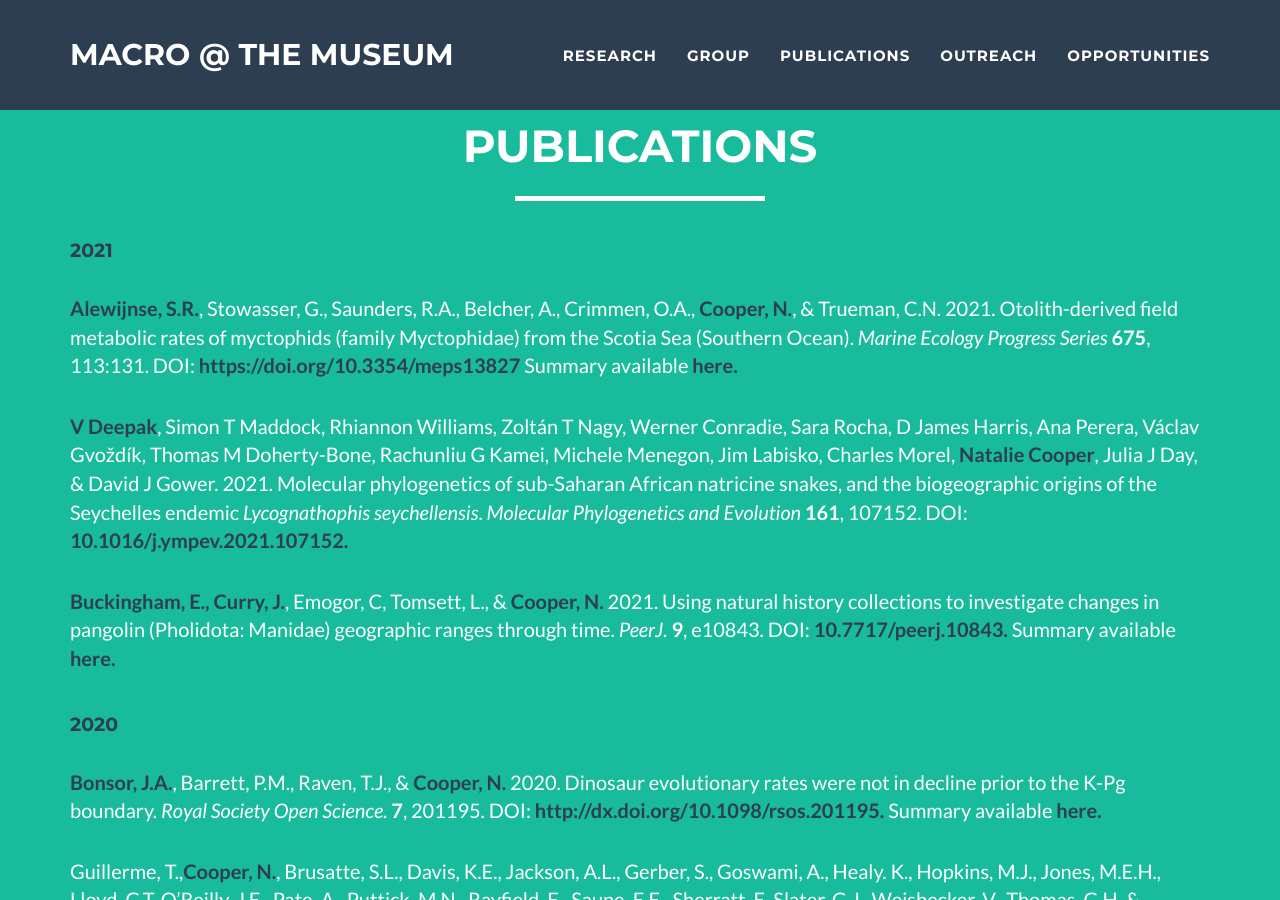
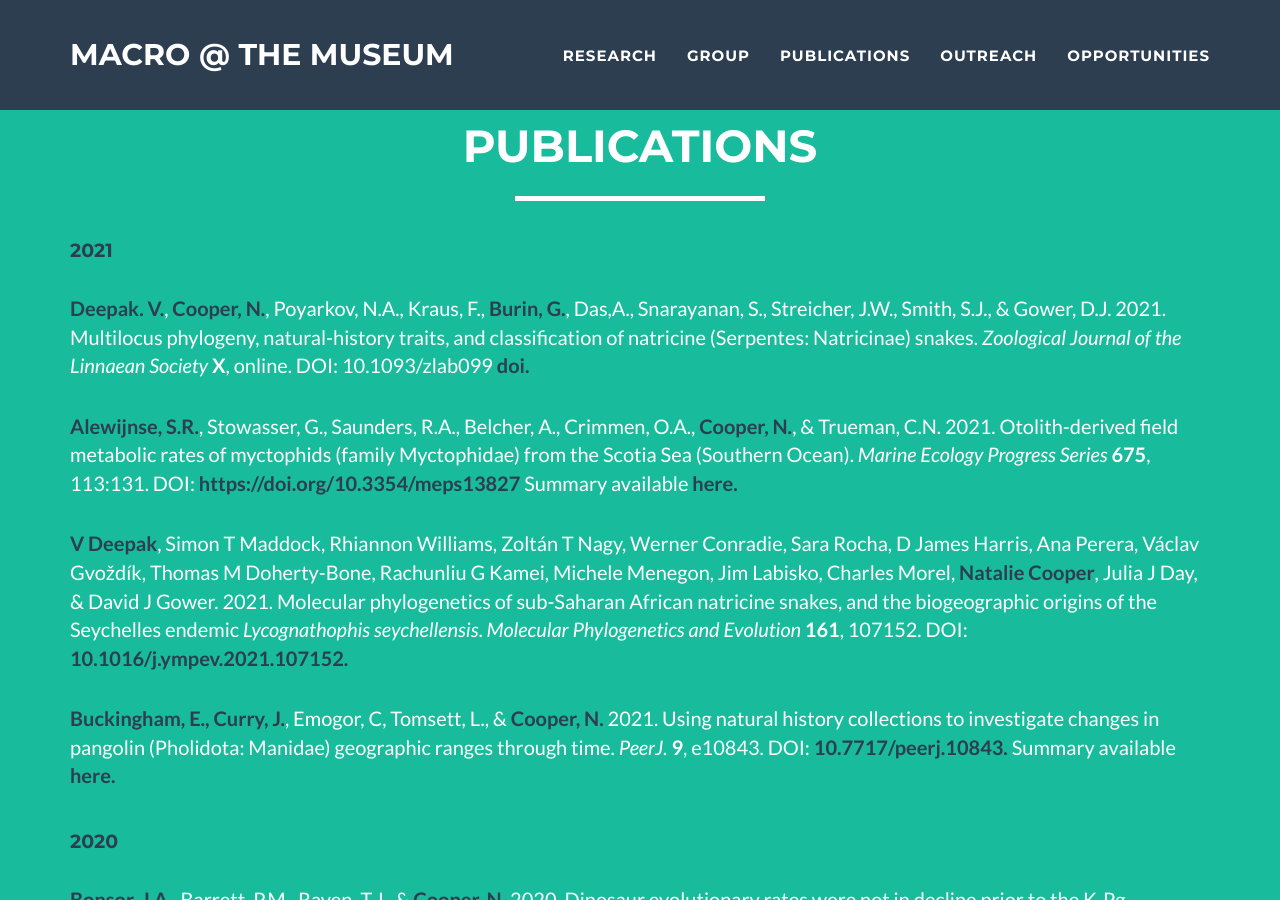
Before and after one commit to nhcooper123/nhcooper123.github.io, a Jekyll site: the page publications.html, which Jekyll copies as it is, in a window 1280 px wide and 900 px high. Built offline with Jekyll 4.4.1, drawn with Linux system fonts in a browser that asks for light colours; comment, search, counter and statistics services are not loaded.

Commit message:
Add VD paper

```diff
--- a/publications.html
+++ b/publications.html
@@ -91,7 +91,6 @@
 
 <h4><font color="2c3e50">2021</font></h4>
 
-<!--
 
 &nbsp
   <p>
@@ -100,11 +99,10 @@
   Multilocus phylogeny, natural-history traits, and classification of natricine (Serpentes: Natricinae) snakes.
   <em>Zoological Journal of the Linnaean Society</em>
   <strong>X</strong>,
-  in press.
-  DOI: <a href=""><strong><font color="2c3e50">doi. </font></strong></a>
+  online.
+  DOI: 10.1093/zlab099 <a href="https://doi.org/10.1093/zoolinnean/zlab099"><strong><font color="2c3e50">doi. </font></strong></a>
   </p>
 
-  -->
 
 &nbsp
   <p>
```
